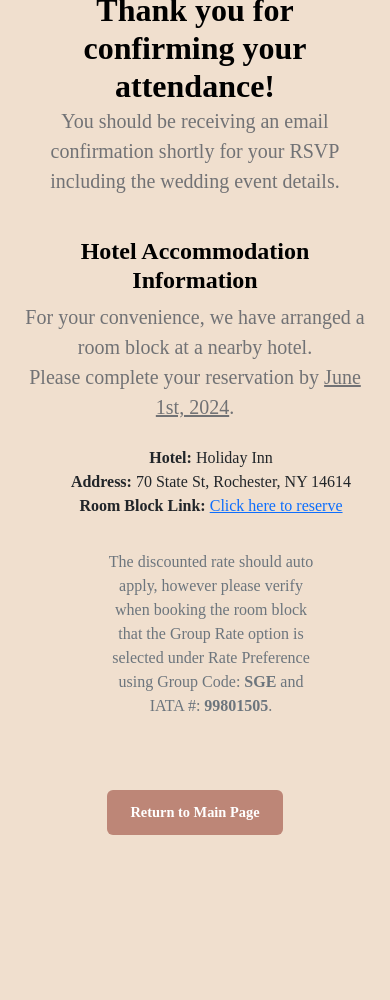
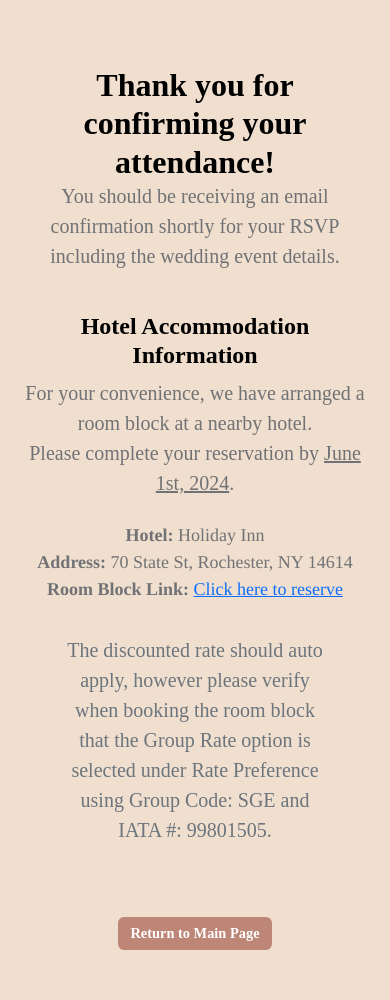
Before and after one commit to vyas95aman/Wedding_Website, a Flask app: page /thankyou/11 in a window 390 px wide. Before the commit the page ends 835 px from the top, so only its background shows below. Run offline with Flask 3, Linux system fonts and the light colour scheme; the visitor is signed in with stand-in values (Sample User, id 1); some libraries are stand-ins or nearby versions; some web fonts are replaced.

Commit message:
updating thank you page

```diff
--- a/static/styles.css
+++ b/static/styles.css
@@ -255,7 +255,7 @@ p{
     }
 
     .custom-btn {
-        padding: 3vw 6vw;
+        /* padding: 3vw 6vw; */
         font-size: 0.9rem;
     }
 
@@ -333,6 +333,10 @@ p{
 }
 
 @media (max-width: 768px) {
+    .rsvp-form-wrap {
+        margin-bottom: 20px;
+        margin-top: 10px;
+    }
 
     .event-wrap {
         border-right: none;
@@ -349,7 +353,7 @@ p{
         width: 100%;
         padding: 0;
         padding-top: 30px;
-        overflow-x: hidden;
+        /* overflow-x: hidden; */
     }
 }
 
--- a/templates/thankyou.html
+++ b/templates/thankyou.html
@@ -24,6 +24,21 @@
             justify-content: center;
             align-items: center;
         }
+
+        .rsvp-user-wrap{
+            padding-top: 75px;
+        }
+
+        @media (max-width: 768px) {
+            .rsvp-user-wrap {
+                padding-top: 50px;
+                padding-bottom: 50px;
+            }
+        }
+
+        .info-text{
+            font-weight: 900;
+        }
     </style>
 </head>
 
@@ -44,7 +59,7 @@
     </nav>
 
     <main>
-        <div class="container d-flex" style="margin-top: -3rem;">
+        <div class="container d-flex" style="margin-top: 1rem;">
             <div class="row mx-auto">
                 <div class="col-lg-12 mx-auto" style="text-align: center">
 
@@ -55,12 +70,12 @@
                         <h3 style="padding-top: 25px;">Hotel Accommodation Information</h3>
                         <p class="mb-4">For your convenience, we have arranged a room block at a nearby hotel. <br>Please complete your reservation by <u>June 1st, 2024</u>.</p>
 
-                        <ul class="mb-4" style="list-style: none;">
-                            <li><strong>Hotel:</strong> Holiday Inn</li>
-                            <li><strong>Address:</strong> 70 State St, Rochester, NY 14614</li>
-                            <li><strong>Room Block Link:</strong> <a href="https://www.holidayinn.com/redirect?path=hd&brandCode=HI&localeCode=en&regionCode=1&hotelCode=ROCNY&_PMID=99801505&GPC=SGE&cn=no&viewfullsite=true" target="_blank">Click here to reserve</a></li>
-                            <li class="text-muted col-8 mx-auto" style="margin-top: 2rem;">The discounted rate should auto apply, however please verify when booking the room block that the Group Rate option is selected under Rate Preference using Group Code: <b>SGE</b> and IATA #: <b>99801505</b>.</li>
-                        </ul>
+                        <div class="mb-4">
+                            <p style="font-family: Times; font-size: 18px;"><span class="info-text">Hotel:</span> Holiday Inn<br>
+                            <span class="info-text">Address:</span> 70 State St, Rochester, NY 14614<br>
+                            <span class="info-text">Room Block Link:</span> <a href="https://www.holidayinn.com/redirect?path=hd&brandCode=HI&localeCode=en&regionCode=1&hotelCode=ROCNY&_PMID=99801505&GPC=SGE&cn=no&viewfullsite=true" target="_blank">Click here to reserve</a></p>
+                            <p class="text-muted col-9 mx-auto" style="margin-top: 2rem;">The discounted rate should auto apply, however please verify when booking the room block that the Group Rate option is selected under Rate Preference using Group Code: <b>SGE</b> and IATA #: <b>99801505</b>.</p>
+                        </div>
 
                         <div class="col-lg-12 mx-auto" style="padding-top: 3rem;">
                             <a href="/" class="btn custom-btn">Return to Main Page</a>
```
Also changed, not shown: templates/rsvp.html (+2 -22 lines).
